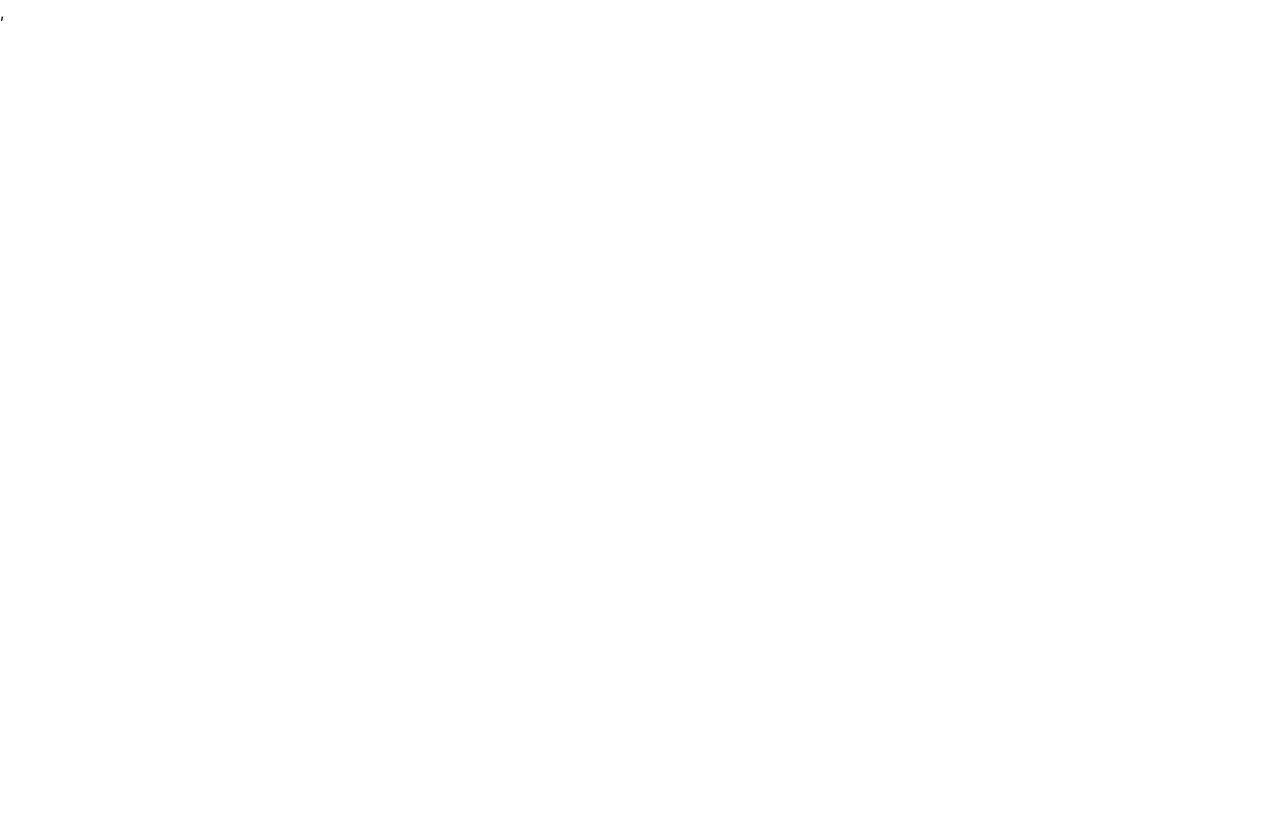
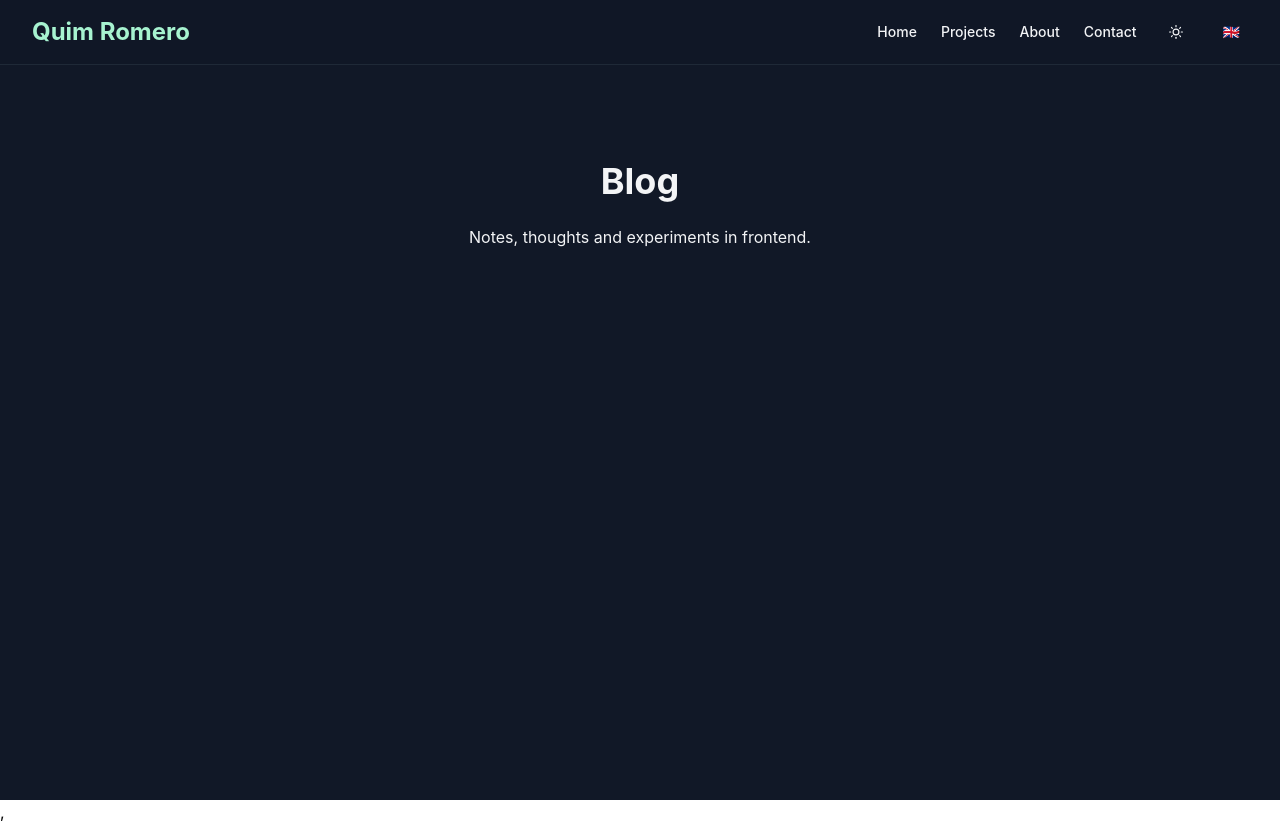
Before and after one commit to quim-romero/portfolio, a React (Vite) app: page /blog in a window 1280 px wide. Before the commit this address had no page. Before the commit the page ends 800 px from the top, so only its background shows below. Built offline with nearby package versions, Linux system fonts and the light colour scheme.

Commit message:
feat: create blog page and routing structure

```diff
--- a/src/App.tsx
+++ b/src/App.tsx
@@ -4,6 +4,7 @@ import About from './pages/About';
 import Projects from "./pages/Projects";
 import ProjectDetail from "./pages/ProjectDetail";
 import Contact from './pages/Contact';
+import Blog from './pages/Blog';
 
 import ScrollToTop from "./components/ScrollToTop";
 
@@ -18,6 +19,7 @@ export default function App() {
         <Route path="/projects" element={<Projects />} />
         <Route path="/projects/:id" element={<ProjectDetail />} />
         <Route path="/contact" element={<Contact />} />
+        <Route path="/blog" element={<Blog />} />
       </Routes>
     </Router>
   );
--- /dev/null
+++ b/src/pages/Blog.tsx
@@ -0,0 +1,12 @@
+import Layout from '../layout/Layout';
+
+export default function Blog() {
+  return (
+    <Layout>
+      <section className="px-6 py-24 max-w-3xl mx-auto text-center">
+        <h1 className="text-4xl font-bold mb-6">Blog</h1>
+        <p className="text-muted">Notes, thoughts and experiments in frontend.</p>
+      </section>
+    </Layout>
+  );
+}
```
